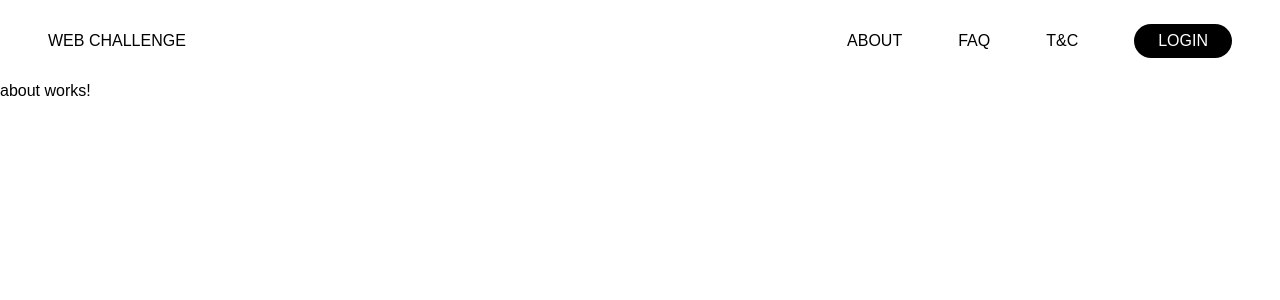
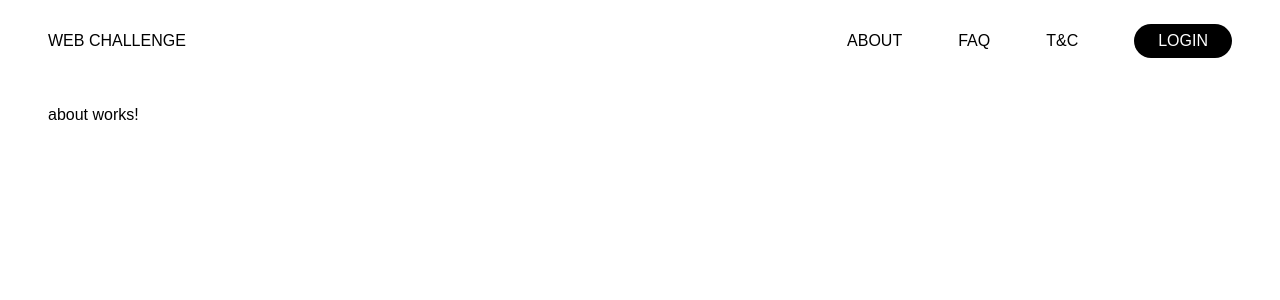
Before and after one commit to psidh/angular-first, an Angular app: page /about in a window 1280 px wide. Shown: the top 300 px of the page. Built offline with nearby package versions, Linux system fonts and the light colour scheme.

Commit message:
added changes for responsiveness
Signed-off-by: Manas Malla <manasmalla.dev@gmail.com>

```diff
--- a/src/app/about/about.component.html
+++ b/src/app/about/about.component.html
@@ -1 +1,3 @@
-<p>about works!</p>
+<div class="content">
+  <p>about works!</p>
+</div>
--- a/src/app/app.component.css
+++ b/src/app/app.component.css
@@ -1,11 +1,23 @@
 nav {
     /* border: 1px solid black; */
-    padding: 1.5rem 3rem;
+    padding: 12px 24px;
     display: flex;
     flex-direction: row;
     justify-content: space-between;
     text-transform: uppercase;
     align-items: center;
+}
+
+@media screen and (min-width: 768px){
+    nav{
+        padding: 0.7rem 1.4rem;
+    }
+}
+
+@media screen and (min-width: 1024px){
+    nav{
+        padding: 1.5rem 3rem
+    }
 }
 
 nav a{
--- a/src/app/app.component.html
+++ b/src/app/app.component.html
@@ -5,7 +5,7 @@
       <a href="/about">About</a>
       <a href="/faq">FAQ</a>
       <a href="/terms">T&C</a>
-      <a id="login" href="/login">Login</a>
+      <a id="login">Login</a>
     </div>
   </nav>
 </main>
--- a/src/app/app.routes.ts
+++ b/src/app/app.routes.ts
@@ -7,7 +7,6 @@ import { FaqComponent } from './faq/faq.component';
 export const routes: Routes = [
     {
         path: '',
-        pathMatch: 'full',
         component: HomeComponent,
     },
     {
--- a/src/app/faq/faq.component.html
+++ b/src/app/faq/faq.component.html
@@ -1 +1,3 @@
-<p>faq works!</p>
+<div class="content">
+  <p>faq works!</p>
+</div>
--- a/src/app/home/home.component.css
+++ b/src/app/home/home.component.css
@@ -1,8 +1,3 @@
-
-.content{
-    padding: 24px 48px;
-}
-
 .landing{
     margin-bottom: 2rem;
     display: flex;
--- a/src/app/terms/terms.component.html
+++ b/src/app/terms/terms.component.html
@@ -1 +1,3 @@
-<p>terms works!</p>
+<div class="content">
+  <p>terms works!</p>
+</div>
--- a/src/styles.css
+++ b/src/styles.css
@@ -5,3 +5,20 @@
     box-sizing: border-box;
     padding: 0px;
 }
+
+/* Padding for content in individual screens */
+.content{
+    padding: 10px 20px;
+}
+
+@media screen and (min-width: 768px){
+    .content{
+        padding: 16px 32px;
+    }
+}
+
+@media screen and (min-width: 1024px){
+    .content{
+        padding: 24px 48px;
+    }
+}
```
Also changed, not shown: src/app/home/home.component.ts (line endings or trailing spaces).
